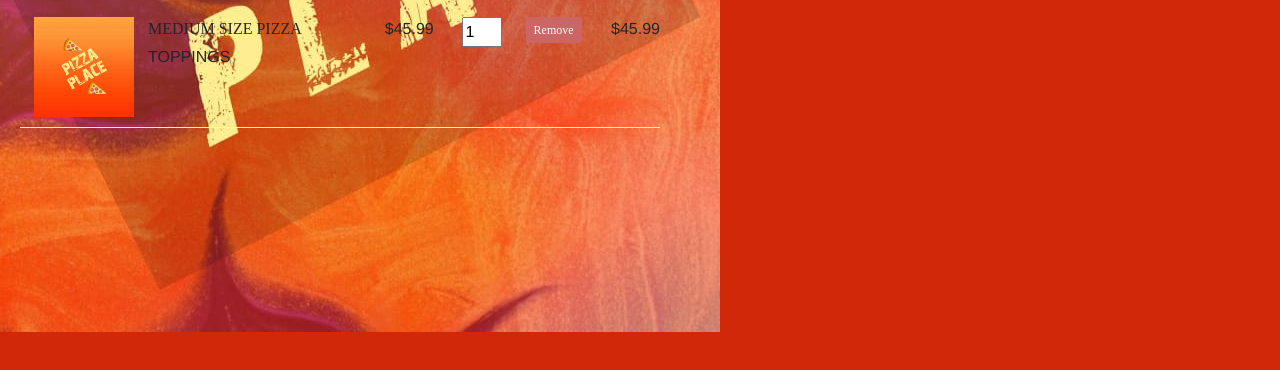
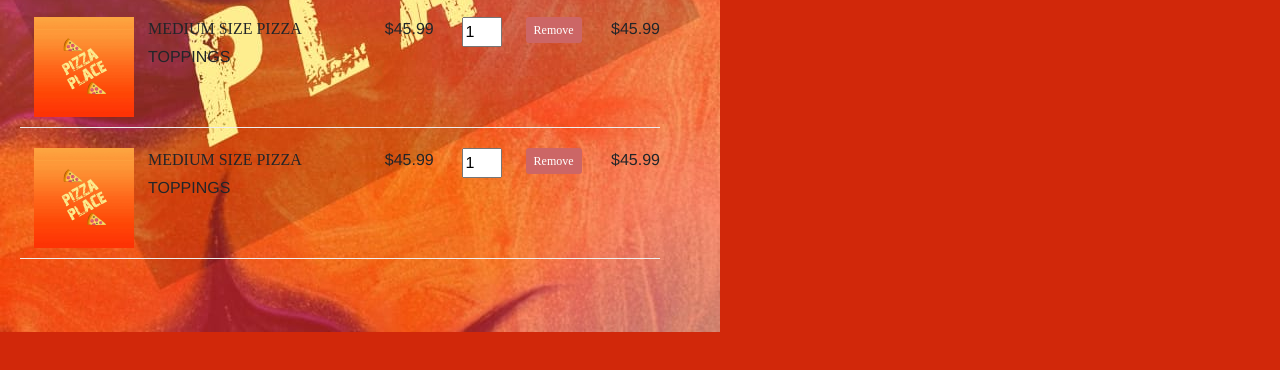
Before and after one commit to OndigoWendy/E-commerce-ordering-system, a plain HTML site: page index.html in a window 1280 px wide. Shown: the part 388-758 px from the top of the page. Drawn offline with nearby package versions, Linux system fonts and the light colour scheme.

Commit message:
Add a third item in the shopping cart section.

```diff
--- a/index.html
+++ b/index.html
@@ -119,6 +119,24 @@
               <div class="product-line-price">45.99</div>
        </div>
 
+       <div class="product">
+        <div class="product-image">
+           <img src="images/logo.jpeg">
+        </div>
+          <div class="product-details">
+            <div class="product-title">MEDIUM SIZE PIZZA</div>
+            <p class="product-description"> TOPPINGS</p>
+           </div>
+        <div class="product-price">45.99</div>
+        <div class="product-quantity">
+          <input type="number" value="1" min="1">
+        </div>
+       <div class="product-removal">
+         <button class="remove-product">Remove </button>
+       </div>
+       <div class="product-line-price">45.99</div>
+</div>
+
 
 
 </body>
```
